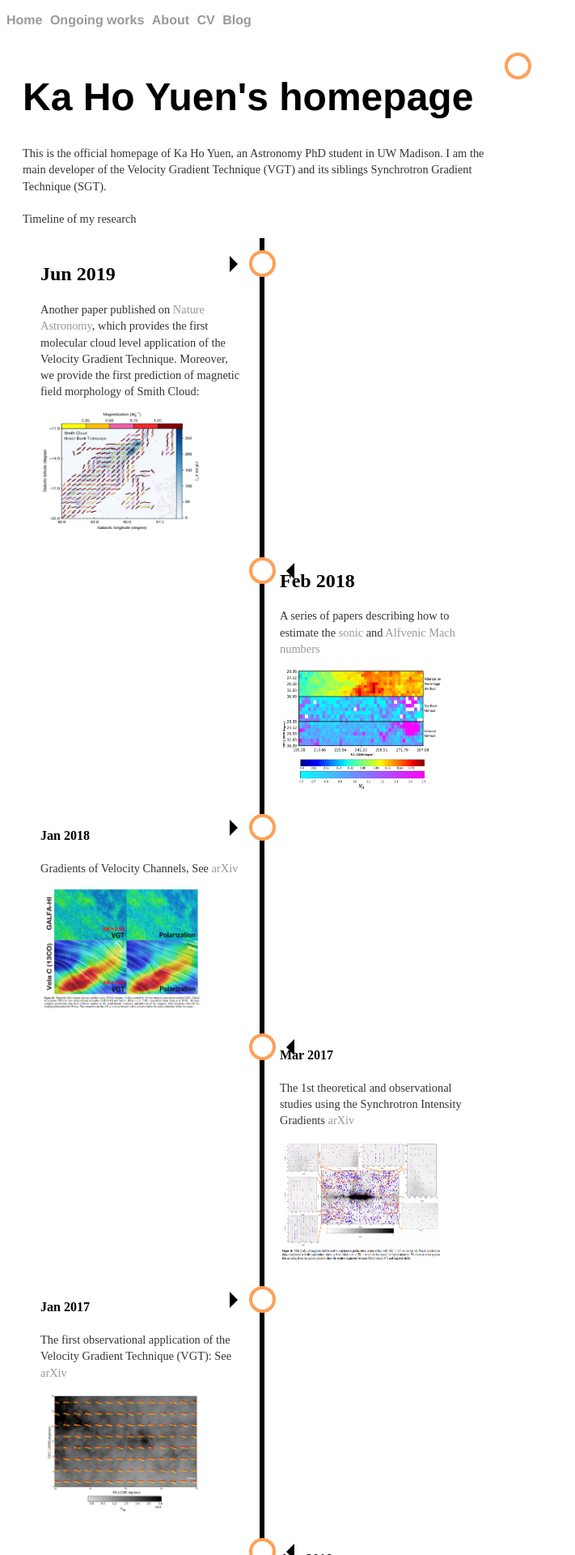
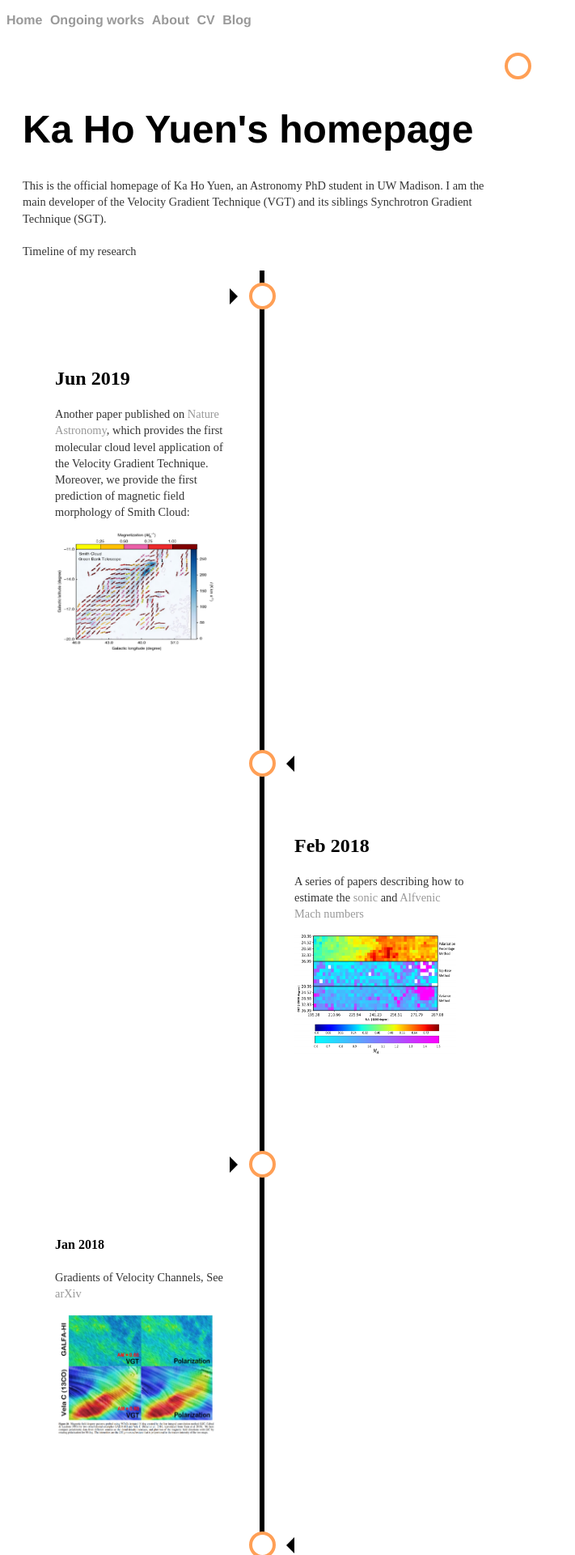
Before and after one commit to kyuen2/laztech.github.io, a Jekyll site: the page built from index.html, in a window 1280 px wide. Shown: the top 1920 px of the page at 81% size, without its empty margins (0-711 px from the left). Built offline with Jekyll 4.4.1, drawn with Linux system fonts in a browser that asks for light colours.

Commit message:
Update main.css

```diff
--- a/css/main.css
+++ b/css/main.css
@@ -79,7 +79,7 @@ ul.posts li {
 
 /* Container around content */
 .container {
-  padding: 10px 20px;
+  padding: 50px 20px;
   position: relative;
   background-color: inherit;
   width: 50%;
@@ -144,7 +144,7 @@ ul.posts li {
 
 /* The actual content */
 .content {
-  padding: 1px 2px;
+  padding: 50px 20px;
   background-color: white;
   position: relative;
   border-radius: 1px;
```
